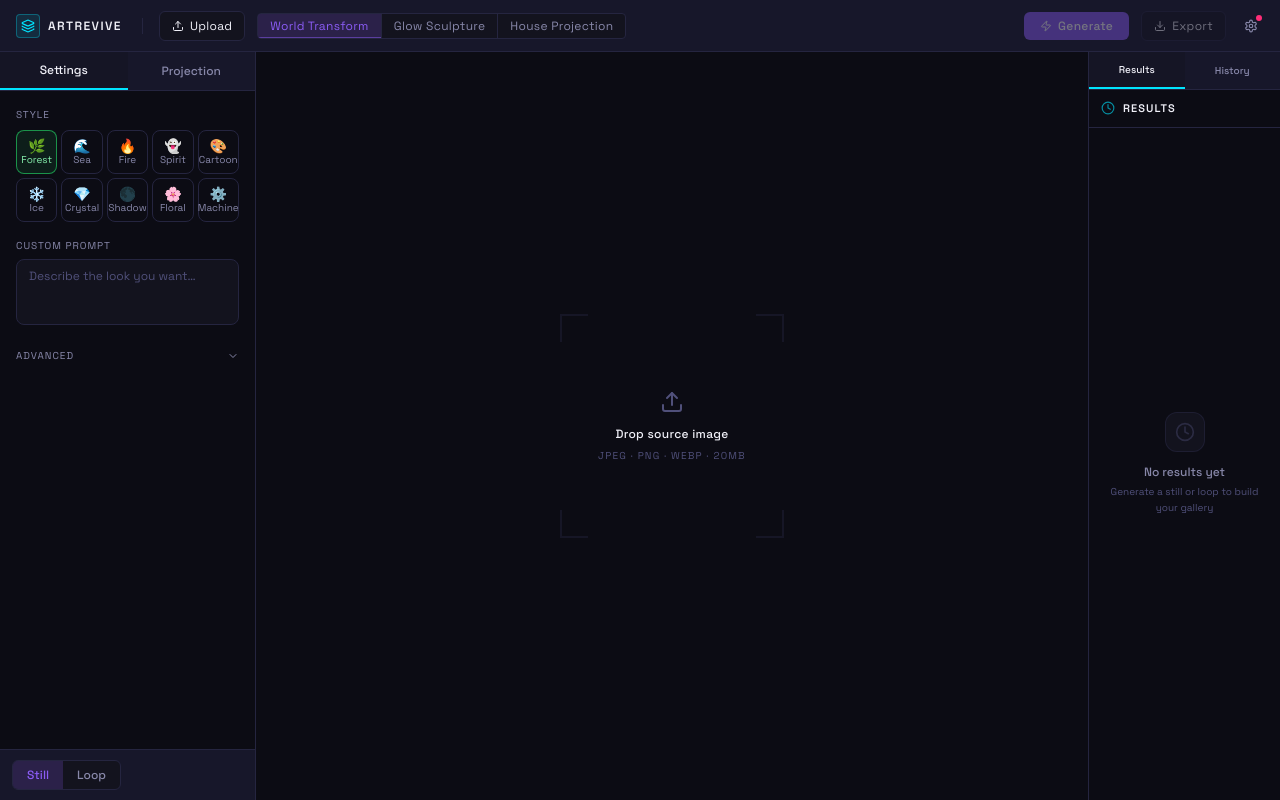
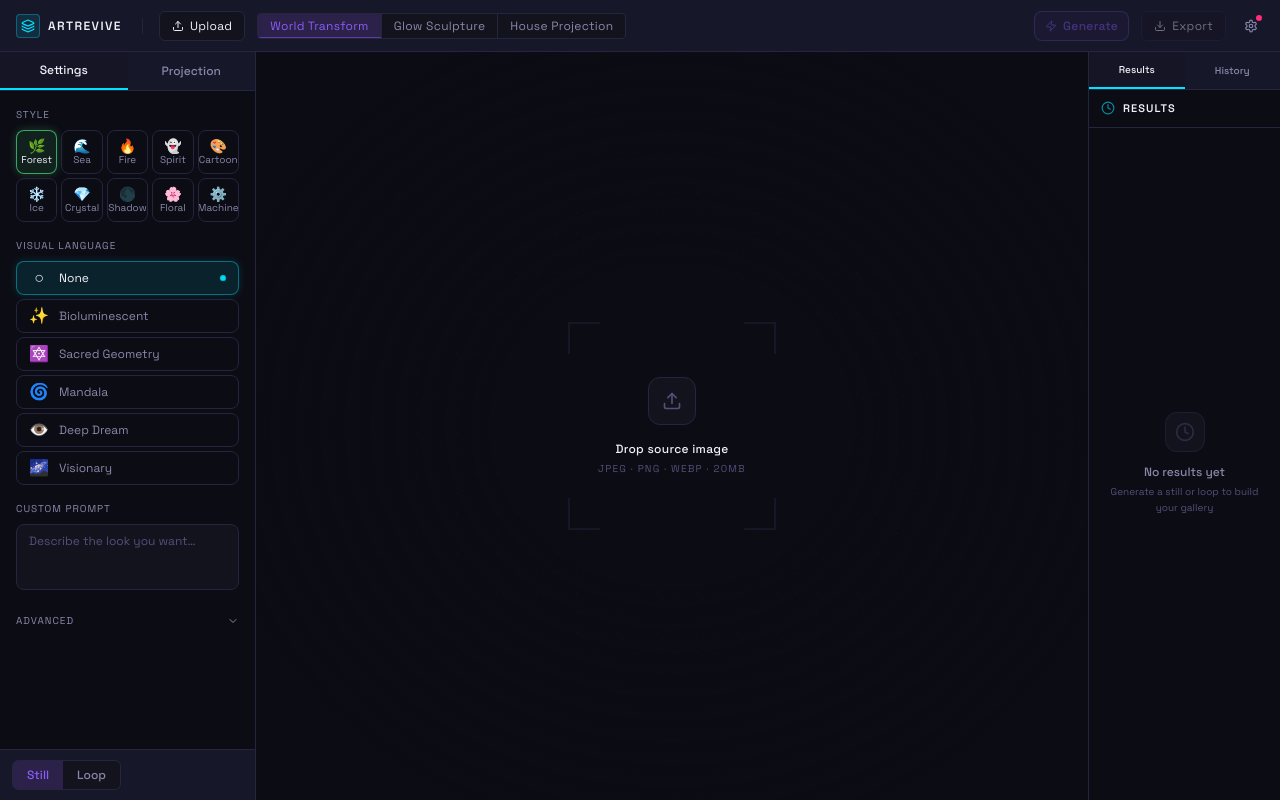
Before and after one commit to shaipir/hakrana-letifora, a Next.js app: page / in a window 1280 px wide. Built offline with nearby package versions, Linux system fonts and the light colour scheme.

Commit message:
feat: Visual Language presets + React Bits-style UI components (GlowButton, PresetCard, OrbitLoader, GridNoiseBg)

```diff
--- a/app/globals.css
+++ b/app/globals.css
@@ -118,3 +118,23 @@ input[type="range"].violet::-webkit-slider-thumb {
   50%       { opacity: 0.3; transform: scale(0.6); }
 }
 .animate-pulse-dot { animation: pulse-dot 1.4s ease-in-out infinite; }
+
+/* ── Glow button shimmer ────────────────────────────────────────────────── */
+@keyframes shimmer-sweep {
+  0%   { transform: translateX(-100%); }
+  100% { transform: translateX(100%); }
+}
+
+/* ── Fade up ────────────────────────────────────────────────────────────── */
+@keyframes fade-up {
+  from { opacity: 0; transform: translateY(8px); }
+  to   { opacity: 1; transform: translateY(0); }
+}
+.animate-fade-up { animation: fade-up 0.3s ease-out both; }
+
+/* ── Scale in ────────────────────────────────────────────────────────────── */
+@keyframes scale-in {
+  from { opacity: 0; transform: scale(0.93); }
+  to   { opacity: 1; transform: scale(1); }
+}
+.animate-scale-in { animation: scale-in 0.2s ease-out both; }
--- /dev/null
+++ b/components/effects/GridNoiseBg.tsx
@@ -0,0 +1,32 @@
+'use client';
+
+/**
+ * Subtle animated dot-grid background.
+ * Renders as an absolutely-positioned element — place inside a relative container.
+ */
+export default function GridNoiseBg({ opacity = 0.3 }: { opacity?: number }) {
+  return (
+    <div
+      aria-hidden
+      className="pointer-events-none absolute inset-0 overflow-hidden"
+      style={{ opacity }}
+    >
+      <svg
+        className="absolute inset-0 w-full h-full"
+        xmlns="http://www.w3.org/2000/svg"
+      >
+        <defs>
+          <pattern id="dotgrid" x="0" y="0" width="20" height="20" patternUnits="userSpaceOnUse">
+            <circle cx="1" cy="1" r="0.8" fill="rgba(0,229,255,0.25)" />
+          </pattern>
+        </defs>
+        <rect width="100%" height="100%" fill="url(#dotgrid)" />
+      </svg>
+
+      {/* Radial vignette so edges fade */}
+      <div className="absolute inset-0 bg-radial-fade" style={{
+        background: 'radial-gradient(ellipse at center, transparent 30%, #0c0c14 80%)',
+      }} />
+    </div>
+  );
+}
--- /dev/null
+++ b/components/effects/OrbitLoader.tsx
@@ -0,0 +1,31 @@
+'use client';
+
+/**
+ * Orbital ring loader — replaces the scanline spinner for generation state.
+ * Pure CSS, no canvas, no heavy deps.
+ */
+export default function OrbitLoader({ label = 'Generating…' }: { label?: string }) {
+  return (
+    <div className="flex flex-col items-center justify-center gap-4 py-8">
+      {/* Rings */}
+      <div className="relative w-12 h-12">
+        {/* Outer ring */}
+        <span
+          className="absolute inset-0 rounded-full border-2 border-ar-accent/30 border-t-ar-accent"
+          style={{ animation: 'spin 1.2s linear infinite' }}
+        />
+        {/* Inner ring (counter-rotate) */}
+        <span
+          className="absolute inset-2 rounded-full border-2 border-ar-violet/20 border-b-ar-violet"
+          style={{ animation: 'spin 0.8s linear infinite reverse' }}
+        />
+        {/* Core dot */}
+        <span className="absolute inset-[18px] rounded-full bg-ar-accent/60 animate-pulse" />
+      </div>
+
+      <p className="text-[11px] text-ar-text-muted tracking-wider animate-pulse-slow">{label}</p>
+
+      <style>{`@keyframes spin { to { transform: rotate(360deg); } }`}</style>
+    </div>
+  );
+}
--- /dev/null
+++ b/components/ui/GlowButton.tsx
@@ -0,0 +1,62 @@
+'use client';
+
+import { ButtonHTMLAttributes, ReactNode } from 'react';
+
+interface GlowButtonProps extends ButtonHTMLAttributes<HTMLButtonElement> {
+  variant?: 'primary' | 'ghost' | 'danger';
+  size?: 'sm' | 'md' | 'lg';
+  glow?: boolean;
+  children: ReactNode;
+}
+
+export default function GlowButton({
+  variant = 'primary',
+  size = 'md',
+  glow = true,
+  children,
+  className = '',
+  disabled,
+  ...props
+}: GlowButtonProps) {
+  const base = 'relative inline-flex items-center justify-center gap-1.5 font-medium rounded-lg border transition-all duration-200 select-none overflow-hidden group';
+
+  const sizes = {
+    sm: 'px-2.5 py-1.5 text-xs',
+    md: 'px-4 py-2 text-sm',
+    lg: 'px-6 py-3 text-base',
+  };
+
+  const variants = {
+    primary: [
+      'bg-ar-accent/10 border-ar-accent/40 text-ar-accent',
+      'hover:bg-ar-accent/20 hover:border-ar-accent/70',
+      glow ? 'hover:shadow-[0_0_16px_rgba(0,229,255,0.35)]' : '',
+      'active:scale-[0.97]',
+    ].join(' '),
+    ghost: [
+      'bg-transparent border-ar-border text-ar-text-muted',
+      'hover:border-ar-border-subtle hover:text-ar-text hover:bg-ar-surface/40',
+      'active:scale-[0.97]',
+    ].join(' '),
+    danger: [
+      'bg-red-500/10 border-red-500/30 text-red-400',
+      'hover:bg-red-500/20 hover:border-red-500/50',
+      'active:scale-[0.97]',
+    ].join(' '),
+  };
+
+  return (
+    <button
+      disabled={disabled}
+      className={`${base} ${sizes[size]} ${variants[variant]} ${disabled ? 'opacity-40 pointer-events-none' : ''} ${className}`}
+      {...props}
+    >
+      {/* Shimmer sweep on hover */}
+      <span
+        className="absolute inset-0 -translate-x-full group-hover:translate-x-full transition-transform duration-700 bg-gradient-to-r from-transparent via-white/5 to-transparent pointer-events-none"
+        aria-hidden
+      />
+      {children}
+    </button>
+  );
+}
--- /dev/null
+++ b/components/ui/PresetCard.tsx
@@ -0,0 +1,52 @@
+'use client';
+
+import { ReactNode } from 'react';
+
+interface PresetCardProps {
+  active?: boolean;
+  onClick?: () => void;
+  children: ReactNode;
+  accentColor?: string; // tailwind color class suffix for active ring, e.g. 'cyan' | 'violet' | 'orange'
+  className?: string;
+}
+
+/**
+ * Clickable preset card with glow ring when active.
+ * Used for world preset buttons, visual language chips, etc.
+ */
+export default function PresetCard({
+  active = false,
+  onClick,
+  children,
+  accentColor = 'cyan',
+  className = '',
+}: PresetCardProps) {
+  const glowMap: Record<string, string> = {
+    cyan:   'border-cyan-400/70 bg-cyan-400/10 shadow-[0_0_10px_rgba(0,229,255,0.25)]',
+    violet: 'border-violet-400/70 bg-violet-400/10 shadow-[0_0_10px_rgba(139,92,246,0.25)]',
+    orange: 'border-orange-400/70 bg-orange-400/10 shadow-[0_0_10px_rgba(249,115,22,0.25)]',
+    green:  'border-green-400/70 bg-green-400/10 shadow-[0_0_10px_rgba(74,222,128,0.25)]',
+    pink:   'border-pink-400/70 bg-pink-400/10 shadow-[0_0_10px_rgba(244,114,182,0.25)]',
+    blue:   'border-blue-400/70 bg-blue-400/10 shadow-[0_0_10px_rgba(96,165,250,0.25)]',
+  };
+
+  return (
+    <button
+      onClick={onClick}
+      className={[
+        'relative flex flex-col items-center gap-0.5 py-2 rounded-lg border text-[10px] transition-all duration-200 overflow-hidden group cursor-pointer',
+        active
+          ? `text-ar-text ${glowMap[accentColor] ?? glowMap.cyan}`
+          : 'border-ar-border text-ar-text-muted hover:border-ar-border-subtle hover:text-ar-text hover:bg-ar-surface/30',
+        className,
+      ].join(' ')}
+    >
+      {/* Shimmer on hover */}
+      <span
+        className="absolute inset-0 -translate-x-full group-hover:translate-x-full transition-transform duration-700 bg-gradient-to-r from-transparent via-white/4 to-transparent pointer-events-none"
+        aria-hidden
+      />
+      {children}
+    </button>
+  );
+}
--- /dev/null
+++ b/components/ui/SectionLabel.tsx
@@ -0,0 +1,12 @@
+interface SectionLabelProps {
+  children: string;
+  className?: string;
+}
+
+export default function SectionLabel({ children, className = '' }: SectionLabelProps) {
+  return (
+    <p className={`text-[10px] text-ar-text-muted uppercase tracking-widest mb-2 ${className}`}>
+      {children}
+    </p>
+  );
+}
--- a/components/workspace/CanvasArea.tsx
+++ b/components/workspace/CanvasArea.tsx
@@ -5,6 +5,8 @@ import { Upload, Maximize2, Columns2, Layers, Crosshair, Grid, Sun, Square, X, C
 import { useArtReviveStore } from '@/lib/artrevive-store';
 import { UploadedAsset, GridLayout, SelectedRegion } from '@/lib/types';
 import LoopPlayer from '@/components/canvas/LoopPlayer';
+import GridNoiseBg from '@/components/effects/GridNoiseBg';
+import OrbitLoader from '@/components/effects/OrbitLoader';
 
 // ─── Grid Face SVG Overlay ────────────────────────────────────────────────────
 
@@ -264,28 +266,33 @@ export default function CanvasArea() {
     >
       {/* Empty state */}
       {!source && !isUploading && (
-        <div className="relative w-56 h-56 cursor-pointer group" onClick={() => fileInputRef.current?.click()}>
-          <span className="absolute top-0 left-0 w-7 h-7 border-t-2 border-l-2 border-ar-border/40 group-hover:border-ar-accent/70 transition-colors" />
-          <span className="absolute top-0 right-0 w-7 h-7 border-t-2 border-r-2 border-ar-border/40 group-hover:border-ar-accent/70 transition-colors" />
-          <span className="absolute bottom-0 left-0 w-7 h-7 border-b-2 border-l-2 border-ar-border/40 group-hover:border-ar-accent/70 transition-colors" />
-          <span className="absolute bottom-0 right-0 w-7 h-7 border-b-2 border-r-2 border-ar-border/40 group-hover:border-ar-accent/70 transition-colors" />
-          <div className="absolute inset-0 flex flex-col items-center justify-center gap-3">
-            <Upload className="w-6 h-6 text-ar-text-dim group-hover:text-ar-accent/60 transition-colors" />
-            <div className="text-center">
-              <p className="text-ar-text text-xs font-medium tracking-wide">Drop source image</p>
-              <p className="text-ar-text-dim text-[10px] mt-1.5 tracking-[0.12em] uppercase">JPEG · PNG · WebP · 20MB</p>
+        <>
+          <GridNoiseBg opacity={0.18} />
+          <div className="relative z-10 cursor-pointer group animate-fade-in" onClick={() => fileInputRef.current?.click()}>
+            {/* Corner bracket frame */}
+            <div className="relative w-52 h-52">
+              <span className="absolute top-0 left-0 w-8 h-8 border-t-2 border-l-2 border-ar-border/40 group-hover:border-ar-accent/70 transition-colors duration-300" />
+              <span className="absolute top-0 right-0 w-8 h-8 border-t-2 border-r-2 border-ar-border/40 group-hover:border-ar-accent/70 transition-colors duration-300" />
+              <span className="absolute bottom-0 left-0 w-8 h-8 border-b-2 border-l-2 border-ar-border/40 group-hover:border-ar-accent/70 transition-colors duration-300" />
+              <span className="absolute bottom-0 right-0 w-8 h-8 border-b-2 border-r-2 border-ar-border/40 group-hover:border-ar-accent/70 transition-colors duration-300" />
+              <div className="absolute inset-0 flex flex-col items-center justify-center gap-4">
+                <div className="w-12 h-12 rounded-xl bg-ar-surface border border-ar-border group-hover:border-ar-accent/40 group-hover:bg-ar-accent/5 transition-all duration-300 flex items-center justify-center">
+                  <Upload className="w-5 h-5 text-ar-text-dim group-hover:text-ar-accent/70 transition-colors duration-300" />
+                </div>
+                <div className="text-center space-y-1">
+                  <p className="text-ar-text text-xs font-medium tracking-wide">Drop source image</p>
+                  <p className="text-ar-text-dim text-[10px] tracking-[0.12em] uppercase">JPEG · PNG · WebP · 20MB</p>
+                </div>
+              </div>
             </div>
           </div>
           <input ref={fileInputRef} type="file" accept="image/jpeg,image/png,image/webp" className="hidden"
             onChange={(e) => { const f = e.target.files?.[0]; if (f) uploadFile(f); }} />
-        </div>
+        </>
       )}
 
       {isUploading && (
-        <div className="flex flex-col items-center gap-3">
-          <div className="w-8 h-8 border-2 border-ar-border border-t-ar-accent rounded-full animate-spin" />
-          <span className="text-ar-text-muted text-sm">Loading image...</span>
-        </div>
+        <OrbitLoader label="Loading image…" />
       )}
 
       {(uploadError || generateError) && (
@@ -375,16 +382,7 @@ export default function CanvasArea() {
       {source && !refProj.active && !generatedLoop && (
         <div className="relative w-full h-full flex items-center justify-center">
           {isLoadingAny ? (
-            <div className="relative rounded-sm overflow-hidden border border-ar-border/30 bg-ar-panel/40"
-              style={{ width: Math.min(source.width || 600, 800), height: Math.min(source.height || 400, 600), maxWidth: '80vw', maxHeight: '70vh' }}>
-              <div className={`absolute inset-x-0 h-[1px] bg-gradient-to-r from-transparent via-ar-accent to-transparent animate-scanline opacity-80 ${activeMode === 'restyle' ? 'via-ar-violet' : activeMode === 'glow-sculpture' ? 'via-ar-accent' : 'via-orange-400'}`} />
-              <div className="absolute inset-0 flex flex-col items-center justify-center gap-3">
-                <div className={`w-5 h-5 border border-ar-border/60 rounded-full animate-spin ${activeMode === 'restyle' ? 'border-t-ar-violet' : activeMode === 'glow-sculpture' ? 'border-t-ar-accent' : 'border-t-orange-400'}`} />
-                <span className="text-ar-text-dim text-[10px] tracking-[0.2em] uppercase">
-                  {isGeneratingLoop ? 'Building Loop' : 'Generating'}
-                </span>
-              </div>
-            </div>
+            <OrbitLoader label={isGeneratingLoop ? 'Building Loop…' : 'Generating…'} />
           ) : compareMode === 'side-by-side' && selectedResult ? (
             <div className="flex gap-2 w-full h-full items-center justify-center px-4">
               <div className="flex-1 flex flex-col items-center gap-1">
--- a/components/workspace/StylePanel.tsx
+++ b/components/workspace/StylePanel.tsx
@@ -3,19 +3,30 @@
 import { useState } from 'react';
 import { ChevronDown, ChevronUp } from 'lucide-react';
 import { useArtReviveStore } from '@/lib/artrevive-store';
-import { WorldPreset } from '@/lib/types';
+import { WorldPreset, VisualLanguagePreset } from '@/lib/types';
+import PresetCard from '@/components/ui/PresetCard';
+import SectionLabel from '@/components/ui/SectionLabel';
 
-const WORLDS: { id: WorldPreset; emoji: string; label: string; color: string }[] = [
-  { id: 'forest',  emoji: '🌿', label: 'Forest',  color: 'hover:border-green-500/60 data-[active=true]:border-green-500/70 data-[active=true]:bg-green-500/10 data-[active=true]:text-green-300' },
-  { id: 'sea',     emoji: '🌊', label: 'Sea',     color: 'hover:border-blue-400/60 data-[active=true]:border-blue-400/70 data-[active=true]:bg-blue-400/10 data-[active=true]:text-blue-200' },
-  { id: 'fire',    emoji: '🔥', label: 'Fire',    color: 'hover:border-orange-400/60 data-[active=true]:border-orange-400/70 data-[active=true]:bg-orange-400/10 data-[active=true]:text-orange-300' },
-  { id: 'spirit',  emoji: '👻', label: 'Spirit',  color: 'hover:border-purple-400/60 data-[active=true]:border-purple-400/70 data-[active=true]:bg-purple-400/10 data-[active=true]:text-purple-300' },
-  { id: 'cartoon', emoji: '🎨', label: 'Cartoon', color: 'hover:border-yellow-400/60 data-[active=true]:border-yellow-400/70 data-[active=true]:bg-yellow-400/10 data-[active=true]:text-yellow-200' },
-  { id: 'ice',     emoji: '❄️', label: 'Ice',     color: 'hover:border-cyan-300/60 data-[active=true]:border-cyan-300/70 data-[active=true]:bg-cyan-300/10 data-[active=true]:text-cyan-200' },
-  { id: 'crystal', emoji: '💎', label: 'Crystal', color: 'hover:border-pink-400/60 data-[active=true]:border-pink-400/70 data-[active=true]:bg-pink-400/10 data-[active=true]:text-pink-300' },
-  { id: 'shadow',  emoji: '🌑', label: 'Shadow',  color: 'hover:border-gray-400/60 data-[active=true]:border-gray-400/70 data-[active=true]:bg-gray-400/10 data-[active=true]:text-gray-300' },
-  { id: 'floral',  emoji: '🌸', label: 'Floral',  color: 'hover:border-rose-400/60 data-[active=true]:border-rose-400/70 data-[active=true]:bg-rose-400/10 data-[active=true]:text-rose-300' },
-  { id: 'machine', emoji: '⚙️', label: 'Machine', color: 'hover:border-zinc-400/60 data-[active=true]:border-zinc-400/70 data-[active=true]:bg-zinc-400/10 data-[active=true]:text-zinc-300' },
+const WORLDS: { id: WorldPreset; emoji: string; label: string; accent: string }[] = [
+  { id: 'forest',  emoji: '🌿', label: 'Forest',  accent: 'green' },
+  { id: 'sea',     emoji: '🌊', label: 'Sea',     accent: 'blue' },
+  { id: 'fire',    emoji: '🔥', label: 'Fire',    accent: 'orange' },
+  { id: 'spirit',  emoji: '👻', label: 'Spirit',  accent: 'violet' },
+  { id: 'cartoon', emoji: '🎨', label: 'Cartoon', accent: 'cyan' },
+  { id: 'ice',     emoji: '❄️', label: 'Ice',     accent: 'cyan' },
+  { id: 'crystal', emoji: '💎', label: 'Crystal', accent: 'pink' },
+  { id: 'shadow',  emoji: '🌑', label: 'Shadow',  accent: 'cyan' },
+  { id: 'floral',  emoji: '🌸', label: 'Floral',  accent: 'pink' },
+  { id: 'machine', emoji: '⚙️', label: 'Machine', accent: 'cyan' },
+];
+
+const VISUAL_LANGS: { id: VisualLanguagePreset; emoji: string; label: string }[] = [
+  { id: 'none',            emoji: '○',  label: 'None' },
+  { id: 'bioluminescent',  emoji: '✨', label: 'Bioluminescent' },
+  { id: 'sacred-geometry', emoji: '🔯', label: 'Sacred Geometry' },
+  { id: 'mandala',         emoji: '🌀', label: 'Mandala' },
+  { id: 'deep-dream',      emoji: '👁️', label: 'Deep Dream' },
+  { id: 'visionary',       emoji: '🌌', label: 'Visionary' },
 ];
 
 export default function StylePanel() {
@@ -41,46 +52,75 @@ export default function StylePanel() {
   }
 
   return (
-    <div className="flex flex-col gap-4 p-4">
+    <div className="flex flex-col gap-4 p-4 animate-fade-up">
 
-      {/* World presets — only for restyle + house */}
+      {/* World presets — restyle + house */}
       {activeMode !== 'glow-sculpture' && (
         <div>
-          <p className="text-[10px] text-ar-text-muted uppercase tracking-widest mb-2">Style</p>
+          <SectionLabel>Style</SectionLabel>
           <div className="grid grid-cols-5 gap-1">
             {WORLDS.map((w) => (
-              <button
+              <PresetCard
                 key={w.id}
-                data-active={currentPreset === w.id}
+                active={currentPreset === w.id}
                 onClick={() => setPreset(w.id)}
-                className={`flex flex-col items-center gap-0.5 py-2 rounded-lg border border-ar-border text-[10px] text-ar-text-muted transition-all ${w.color}`}
+                accentColor={w.accent}
               >
                 <span className="text-sm leading-none">{w.emoji}</span>
                 <span className="leading-none">{w.label}</span>
-              </button>
+              </PresetCard>
             ))}
           </div>
         </div>
       )}
 
-      {/* Glow style — only for glow-sculpture */}
+      {/* Visual Language — restyle only */}
+      {activeMode === 'restyle' && (
+        <div>
+          <SectionLabel>Visual Language</SectionLabel>
+          <div className="flex flex-col gap-1">
+            {VISUAL_LANGS.map((vl) => {
+              const active = rs.visualLanguage === vl.id;
+              return (
+                <button
+                  key={vl.id}
+                  onClick={() => updateRestyleSettings({ visualLanguage: vl.id })}
+                  className={[
+                    'flex items-center gap-2.5 px-3 py-2 rounded-lg border text-xs transition-all duration-200',
+                    active
+                      ? 'bg-ar-accent/10 border-ar-accent/40 text-ar-text shadow-[0_0_10px_rgba(0,229,255,0.15)]'
+                      : 'border-ar-border text-ar-text-muted hover:border-ar-border-subtle hover:text-ar-text hover:bg-ar-surface/30',
+                  ].join(' ')}
+                >
+                  <span className="text-base leading-none w-5 text-center">{vl.emoji}</span>
+                  <span>{vl.label}</span>
+                  {active && (
+                    <span className="ml-auto w-1.5 h-1.5 rounded-full bg-ar-accent animate-pulse-dot" />
+                  )}
+                </button>
+              );
+            })}
+          </div>
+        </div>
+      )}
+
+      {/* Glow style — glow-sculpture only */}
       {activeMode === 'glow-sculpture' && (
         <div>
-          <p className="text-[10px] text-ar-text-muted uppercase tracking-widest mb-2">Contour Style</p>
+          <SectionLabel>Contour Style</SectionLabel>
           <div className="grid grid-cols-2 gap-1.5">
             {(['neon-sign', 'light-paint', 'plasma', 'laser', 'molten', 'ethereal'] as const).map((s) => (
               <button
                 key={s}
                 onClick={() => updateGlowSculptureSettings({ contourStyle: s })}
-                className={`py-1.5 rounded-lg border text-xs transition-all capitalize ${gs.contourStyle === s ? 'bg-ar-accent/15 border-ar-accent/50 text-ar-accent' : 'border-ar-border text-ar-text-muted hover:border-ar-border-subtle hover:text-ar-text'}`}
+                className={`py-1.5 rounded-lg border text-xs transition-all capitalize ${gs.contourStyle === s ? 'bg-ar-accent/15 border-ar-accent/50 text-ar-accent shadow-[0_0_8px_rgba(0,229,255,0.2)]' : 'border-ar-border text-ar-text-muted hover:border-ar-border-subtle hover:text-ar-text'}`}
               >
                 {s.replace('-', ' ')}
               </button>
             ))}
           </div>
 
-          {/* Color preset */}
-          <p className="text-[10px] text-ar-text-muted uppercase tracking-widest mb-2 mt-3">Color</p>
+          <SectionLabel className="mt-3">Color</SectionLabel>
           <div className="flex flex-wrap gap-1">
             {(['cyber', 'vapor', 'solar', 'toxic', 'ice', 'blood', 'aurora', 'mono', 'phantom'] as const).map((c) => (
               <button
@@ -97,7 +137,7 @@ export default function StylePanel() {
 
       {/* Custom prompt */}
       <div>
-        <p className="text-[10px] text-ar-text-muted uppercase tracking-widest mb-1.5">Custom prompt</p>
+        <SectionLabel>Custom prompt</SectionLabel>
         <textarea
           value={customPrompt}
           onChange={(e) => setPrompt(e.target.value)}
@@ -117,7 +157,7 @@ export default function StylePanel() {
       </button>
 
       {showAdvanced && (
-        <div className="space-y-2 border-t border-ar-border pt-3">
+        <div className="space-y-2 border-t border-ar-border pt-3 animate-fade-up">
           {activeMode === 'restyle' && (
             <>
               {[
--- a/components/workspace/TopBar.tsx
+++ b/components/workspace/TopBar.tsx
@@ -5,6 +5,7 @@ import { Upload, Zap, Download, RotateCcw, Layers, Settings, X, Eye, EyeOff, Mon
 import { sendProjectionState } from '@/lib/projection-bridge';
 import { useArtReviveStore } from '@/lib/artrevive-store';
 import { UploadedAsset, GeneratedAsset, GeneratedLoop, GenerationHistoryItem } from '@/lib/types';
+import GlowButton from '@/components/ui/GlowButton';
 
 const GEMINI_KEY_STORAGE = 'artrevive_gemini_key';
 
@@ -355,16 +356,18 @@ export default function TopBar() {
         <div className="flex-1" />
 
         {/* Generate */}
-        <button
+        <GlowButton
           onClick={handleGenerate}
           disabled={!hasImage || isBusy}
-          className={`flex items-center gap-1.5 px-4 py-1.5 rounded-md text-xs font-medium tracking-wide transition-all active:scale-95 disabled:opacity-40 disabled:cursor-not-allowed disabled:active:scale-100 ${modeAccentClass}`}
+          size="sm"
+          variant={activeMode === 'restyle' ? 'primary' : 'primary'}
+          className={`tracking-wide ${activeMode === 'restyle' ? 'border-ar-violet/50 text-ar-violet bg-ar-violet/10 hover:bg-ar-violet/20 hover:shadow-[0_0_16px_rgba(139,92,246,0.35)]' : activeMode === 'house-projection' ? 'border-orange-500/40 text-orange-400 bg-orange-500/10 hover:bg-orange-500/20' : ''}`}
         >
           <Zap className={`w-3 h-3 ${isBusy ? 'animate-spin' : ''}`} />
           {isBusy
             ? (isGeneratingLoop ? 'Building Loop…' : 'Generating…')
             : isLoopMode ? 'Generate Loop' : 'Generate'}
-        </button>
+        </GlowButton>
 
         {/* Export */}
         <button
```
Also changed, not shown: 1 other file (tests, documents, lock files or other folders).
